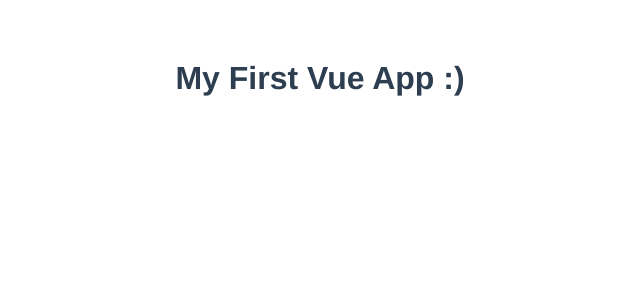
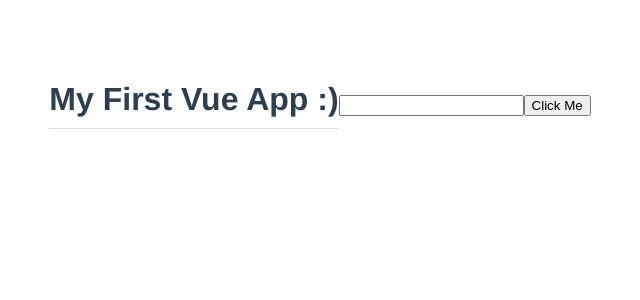
Before and after one commit to fiestalark/vue-modal-project-tutorial, a Vue app: page / in a window 1280 px wide. Shown: the top 300 px of the page, without its empty margins (320-960 px from the left). Built offline with nearby package versions, Linux system fonts and the light colour scheme.

Commit message:
Template refs

```diff
--- a/src/App.vue
+++ b/src/App.vue
@@ -1,5 +1,7 @@
 <template>
   <h1>{{ title }}</h1>
+  <input type="text" ref="name">
+  <button @click="handleClick">Click Me</button>
 </template>
 
 <script>
@@ -10,11 +12,20 @@
     return {
       title: 'My First Vue App :)'
     }
+  },
+  methods: {
+    handleClick() {
+      //console.log(this.$refs.name)
+      this.$refs.name.classList.add('active')
+      // To focus on this field in DOM
+      this.$refs.name.focus()
+    }
   }
 }
 </script>
 
 <style>
+/* these styles are global */
 #app {
   font-family: Avenir, Helvetica, Arial, sans-serif;
   -webkit-font-smoothing: antialiased;
@@ -23,4 +34,9 @@
   color: #2c3e50;
   margin-top: 60px;
 }
+h1 {
+  border-bottom: 1px solid #ddd;
+  display: inline-block;
+  padding-bottom: 10px;
+}
 </style>
```
